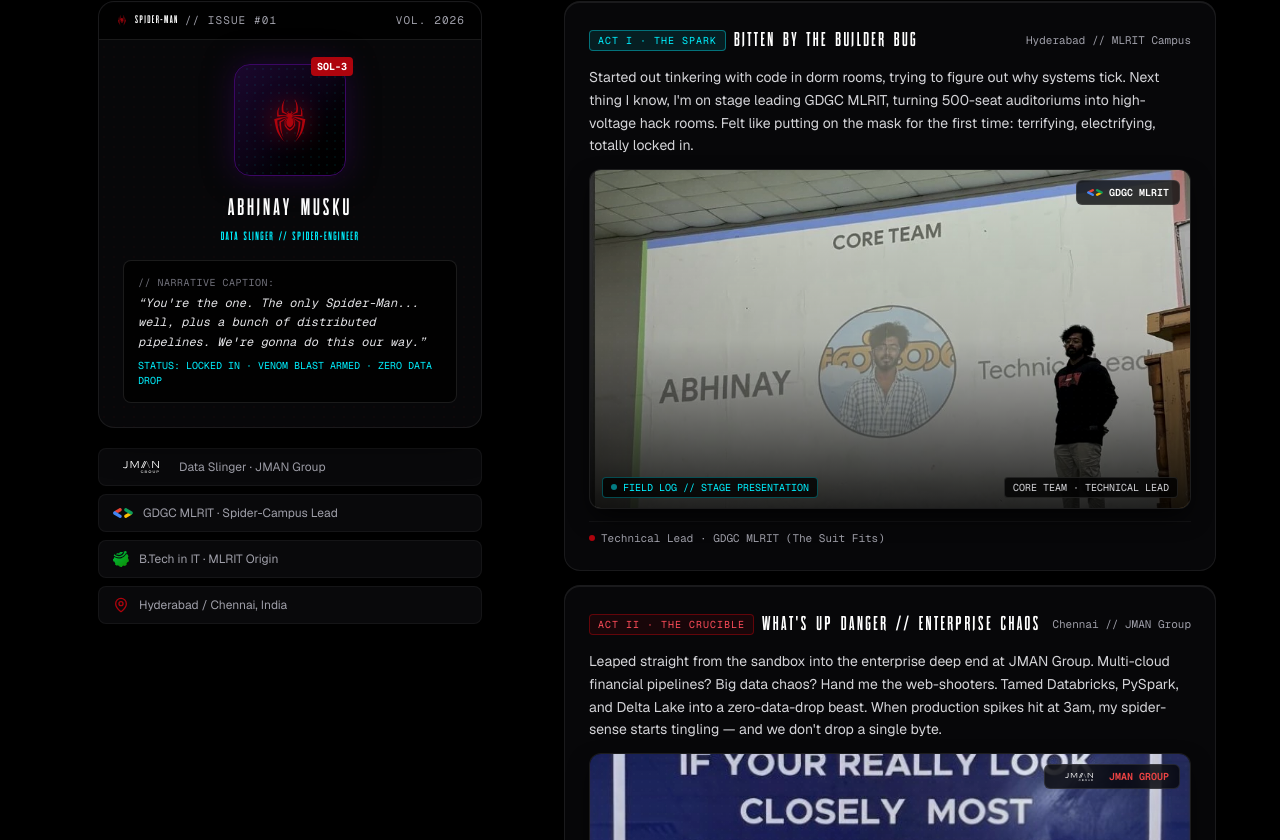
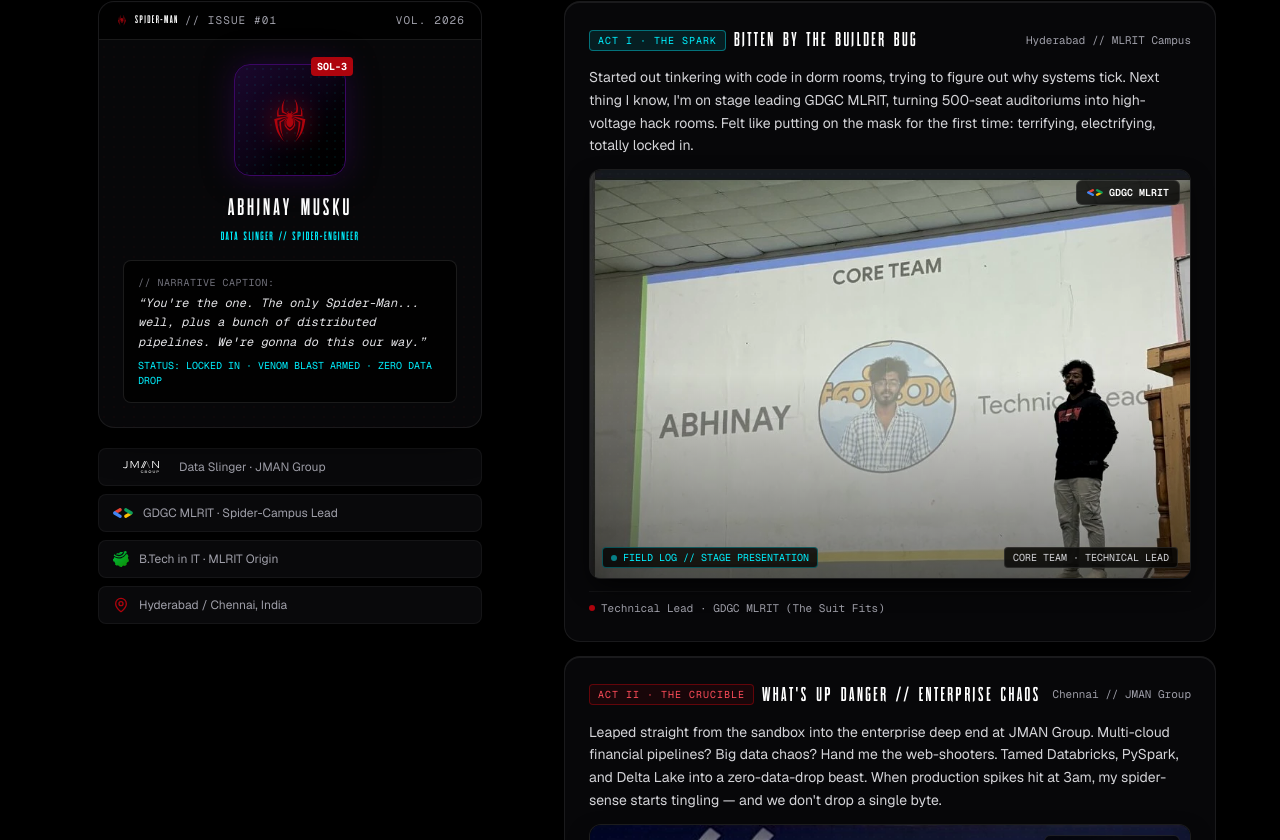
Before and after one commit to NOiD-777/Abhinay-portf, a Next.js app: page / in a window 1280 px wide. Shown: the part 1480-2320 px from the top of the page. Built offline with nearby package versions, Linux system fonts and the light colour scheme; a web font is replaced by a local one.

Commit message:
fix(images): lock exact native aspect ratios for on-site photos in about, experience, and education sections

```diff
--- a/src/components/sections/About.tsx
+++ b/src/components/sections/About.tsx
@@ -174,7 +174,15 @@ export default function About() {
                     {/* Verified Real-World Field Photograph */}
                     {beat.image && (
                       <div className="relative mt-2 rounded-xl overflow-hidden border border-white/10 group/photo bg-black/60 shadow-[0_10px_25px_-5px_rgba(0,0,0,0.8)]">
-                        <div className="relative w-full aspect-[16/10] sm:aspect-[16/9] overflow-hidden">
+                        <div
+                          className={`relative w-full ${
+                            idx === 1
+                              ? "aspect-[568/660]"
+                              : idx === 0
+                              ? "aspect-[835/568]"
+                              : "aspect-[865/587]"
+                          } overflow-hidden`}
+                        >
                           <Image
                             src={beat.image}
                             alt={beat.imageCaption || beat.title}
@@ -183,7 +191,7 @@ export default function About() {
                           />
                           {/* Spider-Verse Halftone & Cinematic Gradient Vignette */}
                           <div className="absolute inset-0 halftone-dots opacity-15 pointer-events-none" />
-                          <div className="absolute inset-0 bg-gradient-to-t from-black/85 via-black/20 to-transparent pointer-events-none" />
+                          <div className="absolute inset-0 bg-gradient-to-t from-black/50 via-transparent to-transparent pointer-events-none" />
 
                           {/* Top-Right Official Emblem */}
                           <div className="absolute top-2.5 right-2.5 flex items-center gap-1.5 px-2.5 py-1 rounded-md bg-black/75 backdrop-blur-md border border-white/10 text-[10px] font-mono text-zinc-300">
--- a/src/components/sections/Education.tsx
+++ b/src/components/sections/Education.tsx
@@ -82,7 +82,7 @@ export default function Education() {
                     >
                       {isBuildAI ? (
                         <>
-                          <div className="relative w-full md:w-56 aspect-[16/10] rounded-lg overflow-hidden shrink-0 border border-purple-500/20 group">
+                          <div className="relative w-full md:w-56 aspect-[865/587] rounded-lg overflow-hidden shrink-0 border border-purple-500/20 group">
                             <Image
                               src="/images/hackathon-swecha-team.webp"
                               alt="BuildAI4India Hackathon Winners"
--- a/src/components/sections/Experience.tsx
+++ b/src/components/sections/Experience.tsx
@@ -20,17 +20,17 @@ function JmanFieldDossier() {
     <div className="grid grid-cols-1 lg:grid-cols-12 gap-5 pt-1">
       {/* Left Column: Real-World On-Site Photograph & Steve Jobs Wall Quote */}
       <div className="lg:col-span-5 relative rounded-2xl overflow-hidden border border-white/10 bg-black/60 group/jman shadow-[0_15px_35px_-10px_rgba(0,0,0,0.9)] flex flex-col justify-between">
-        <div className="relative w-full aspect-[4/5] sm:aspect-[4/4.5] lg:aspect-[4/5] overflow-hidden">
+        <div className="relative w-full aspect-[568/660] overflow-hidden">
           <Image
             src="/images/jman-abhinay.webp"
             alt="Abhinay Musku on-site at JMAN Group office with Steve Jobs quote wall"
             fill
             priority
-            className="object-cover object-top filter contrast-105 brightness-95 group-hover/jman:scale-[1.02] group-hover/jman:brightness-100 transition-all duration-500"
+            className="object-cover object-center filter contrast-105 brightness-95 group-hover/jman:scale-[1.02] group-hover/jman:brightness-100 transition-all duration-500"
           />
           {/* Halftone & Vignette Overlays */}
-          <div className="absolute inset-0 halftone-dots opacity-20 pointer-events-none" />
-          <div className="absolute inset-0 bg-gradient-to-t from-black/95 via-black/35 to-black/30 pointer-events-none" />
+          <div className="absolute inset-0 halftone-dots opacity-15 pointer-events-none" />
+          <div className="absolute inset-0 bg-gradient-to-t from-black/60 via-transparent to-transparent pointer-events-none" />
 
           {/* Top Header Telemetry & Logo */}
           <div className="absolute top-3 left-3 right-3 flex items-center justify-between gap-2">
@@ -51,25 +51,15 @@ function JmanFieldDossier() {
             </div>
           </div>
 
-          {/* Bottom Steve Jobs Quote Callout & Role Stamp */}
-          <div className="absolute bottom-3 left-3 right-3 space-y-2 text-left">
-            <div className="p-3 rounded-xl bg-black/85 backdrop-blur-md border border-white/10 space-y-1.5 shadow-[0_4px_20px_rgba(0,0,0,0.8)]">
-              <p className="text-xs sm:text-sm text-zinc-100 font-medium italic leading-snug">
-                &ldquo;If you really look closely, most overnight successes took a long time.&rdquo;
-              </p>
-              <div className="flex items-center justify-between text-[10px] font-mono pt-1 border-t border-white/10">
-                <span className="text-[#ef4444] font-semibold tracking-wider uppercase">— STEVE JOBS (FACTS ONLY)</span>
-                <span className="text-zinc-400">JMAN HEADQUARTERS</span>
-              </div>
-            </div>
-
-            <div className="flex items-center justify-between text-[10px] font-mono text-zinc-300 px-1">
-              <span className="flex items-center gap-1.5 text-[#ef4444] font-semibold">
-                <span className="w-1.5 h-1.5 rounded-full bg-[#ef4444] animate-pulse" />
-                <span>DATA SLINGER</span>
-              </span>
-              <span className="text-zinc-400">MAY 2026 – PRESENT</span>
-            </div>
+          {/* Bottom Telemetry & Status Stamp (Clean overlay so Abhinay & Steve Jobs wall are 100% visible) */}
+          <div className="absolute bottom-3 left-3 right-3 flex items-center justify-between text-[10px] font-mono text-zinc-300">
+            <span className="flex items-center gap-1.5 px-2.5 py-1 rounded-md bg-black/85 backdrop-blur-md border border-white/10 text-[#ef4444] font-semibold">
+              <span className="w-1.5 h-1.5 rounded-full bg-[#ef4444] animate-pulse" />
+              <span>DATA SLINGER · JMAN FORGE</span>
+            </span>
+            <span className="px-2.5 py-1 rounded-md bg-black/85 backdrop-blur-md border border-white/10 text-zinc-400">
+              MAY 2026 – PRESENT
+            </span>
           </div>
         </div>
       </div>
```
Also changed, not shown: public/images/jman-abhinay.jpg, public/images/jman-abhinay.webp, src/components/sections/HeroStats.tsx (line endings or trailing spaces).
